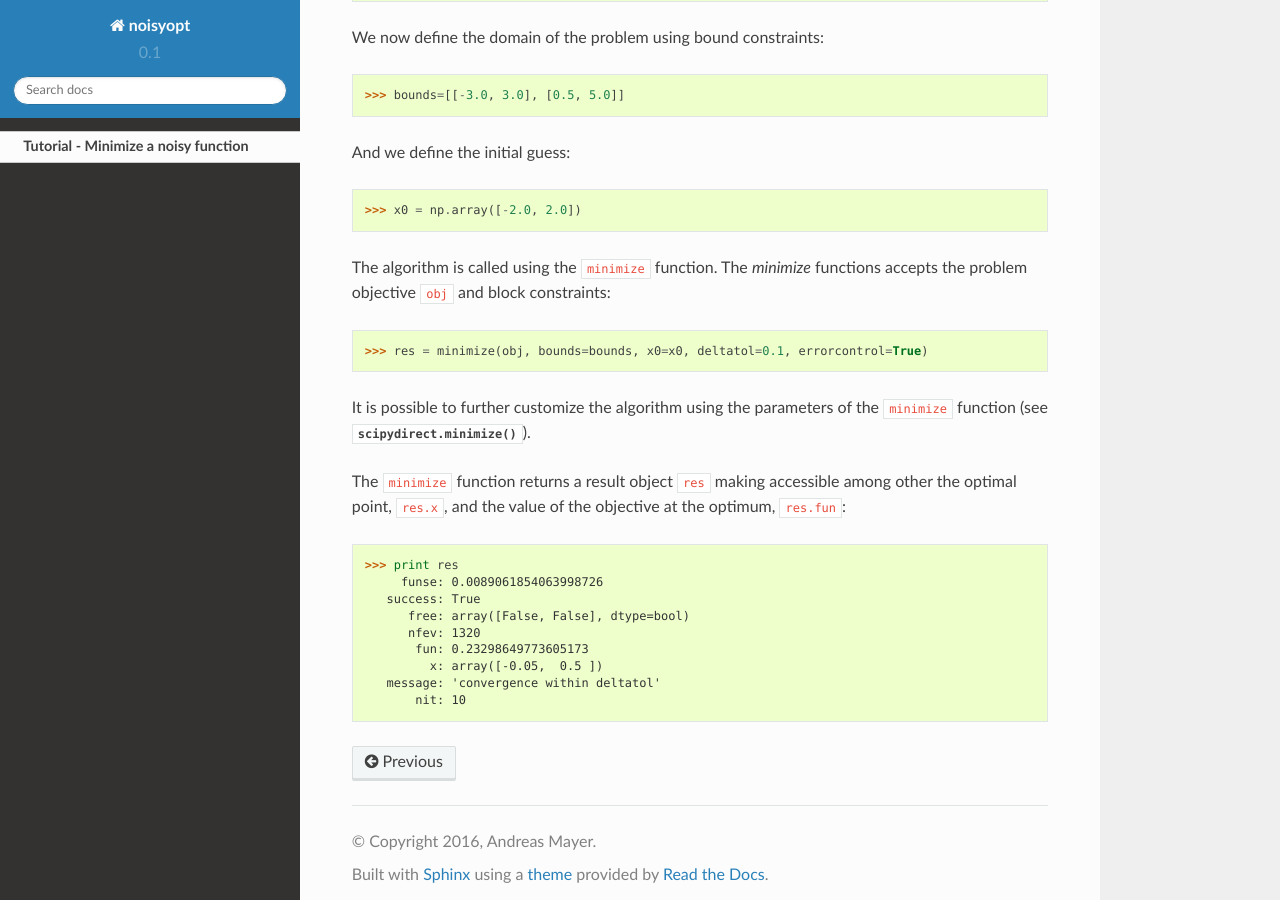
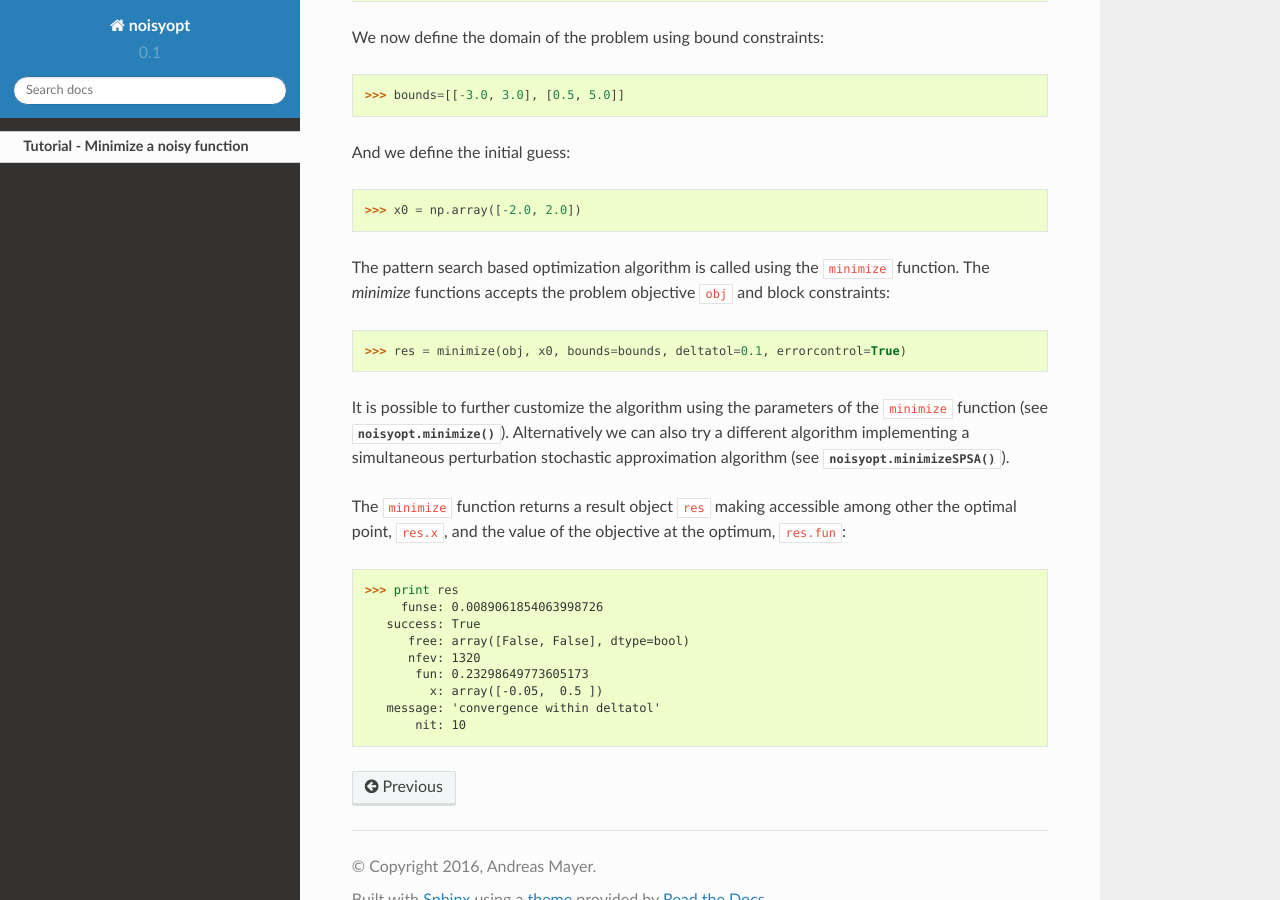
Before and after one commit to andim/noisyopt, a Sphinx documentation site: the page built from doc/tutorial.rst, in a window 1280 px wide and 900 px high, scrolled down 776 px. Built offline with Sphinx 7.4.7 and the Read the Docs theme 2.0.0, drawn with Linux system fonts in a browser that asks for light colours; formulas are drawn with MathJax 3; pages that are not in the unit, such as notebooks, are missing from menus.

Commit message:
tutorial: fixed method references

```diff
--- a/doc/tutorial.rst
+++ b/doc/tutorial.rst
@@ -42,13 +42,12 @@ And we define the initial guess::
 
   >>> x0 = np.array([-2.0, 2.0])
 
-The algorithm is called using the ``minimize`` function. The `minimize`
-functions accepts the problem objective ``obj`` and block constraints::
+The pattern search based optimization algorithm is called using the ``minimize`` function. The `minimize` functions accepts the problem objective ``obj`` and block constraints::
 
-  >>> res = minimize(obj, bounds=bounds, x0=x0, deltatol=0.1, errorcontrol=True)
+  >>> res = minimize(obj, x0, bounds=bounds, deltatol=0.1, errorcontrol=True)
 
 It is possible to further customize the algorithm using the parameters of
-the ``minimize`` function (see :py:func:`scipydirect.minimize`).
+the ``minimize`` function (see :py:func:`noisyopt.minimize`). Alternatively we can also try a different algorithm implementing a simultaneous perturbation stochastic approximation algorithm (see :py:func:`noisyopt.minimizeSPSA`).
 
 The ``minimize`` function returns a result object ``res`` making accessible among
 other the optimal point, ``res.x``, and the value of the objective at the
```
